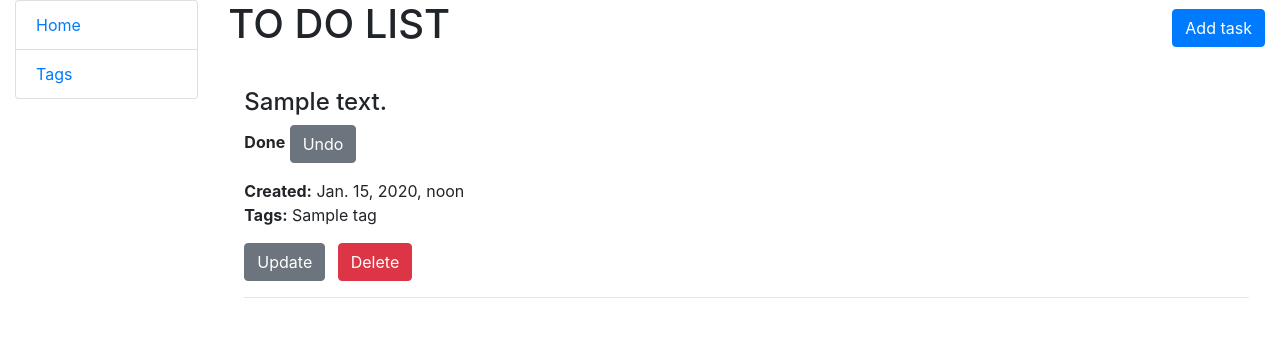
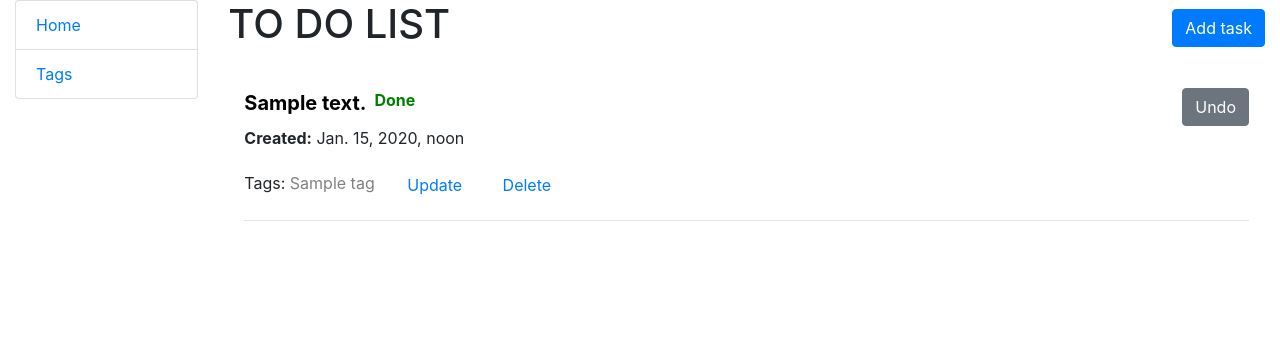
Before and after one commit to halyna-baklanova/todolist, a Django app: page / in a window 1280 px wide. Shown: the top 337 px of the page. Run offline with Django 5.2, Linux system fonts and the light colour scheme; tables that the repository leaves empty hold one stand-in row (values such as "Sample post").

Commit message:
fix css style for project

```diff
--- /dev/null
+++ b/static/styles.css
@@ -0,0 +1,29 @@
+.task-tags {
+    display: inline-block;
+}
+
+.tag-name {
+    color: gray;  /* Сірий колір для тексту тегів */
+    margin-right: 5px;  /* Додаємо відступ між тегами */
+}
+
+.btn {
+    display: inline-block;  /* Це дозволяє кнопкам бути на одному рядку */
+    margin-left: 10px;  /* Додаємо відступ між кнопками */
+}
+
+.bold-red-text {
+    color: red;       /* Червоний колір */
+    font-weight: bold; /* Жирний шрифт */
+}
+
+.bold-green-text {
+    color: green;       /* Червоний колір */
+    font-weight: bold; /* Жирний шрифт */
+}
+
+.bold-black-text {
+    color: black;       /* Червоний колір */
+    font-weight: bolder; /* Жирний шрифт */
+    font-size: 20px;
+}
--- a/templates/base.html
+++ b/templates/base.html
@@ -1,3 +1,6 @@
+{% load static %}
+
+
 <!DOCTYPE html>
 <html lang="en">
 
@@ -5,6 +8,7 @@
   {% block title %}<title>To do list</title>{% endblock %}
   <meta charset="utf-8">
   <meta name="viewport" content="width=device-width, initial-scale=1">
+  <link rel="stylesheet" href="{% static 'styles.css' %}">
   <link rel="stylesheet" href="https://cdn.jsdelivr.net/npm/bootstrap@4.6.2/dist/css/bootstrap.min.css"
         integrity="sha384-xOolHFLEh07PJGoPkLv1IbcEPTNtaed2xpHsD9ESMhqIYd0nLMwNLD69Npy4HI+N" crossorigin="anonymous">
 
--- a/templates/todolist/index.html
+++ b/templates/todolist/index.html
@@ -11,35 +11,39 @@
 
   <div class="task-list">
     {% for task in task_list %}
+
       <div class="task-item mb-4 p-3 rounded">
-        <h4>{{ task }}</h4>
-        <p>
+        <div class="d-flex justify-content-between">
+    <span class="bold-black-text mr-2">{{ task }}</span>
     {% if task.done %}
-            <strong>Done</strong>
-            <a href="{% url 'todolist:task-done' pk=task.id %}" class="btn btn-secondary link-to-page mr-2">
+        <span class="bold-green-text">Done</span>
+        <a href="{% url 'todolist:task-done' pk=task.id %}" class="btn btn-secondary link-to-page ml-auto">
             Undo
         </a>
     {% else %}
-            Not done
-            <a href="{% url 'todolist:task-done' pk=task.id %}" class="btn btn-secondary link-to-page mr-2">
+        <span class="bold-red-text">Not Done</span>
+        <a href="{% url 'todolist:task-done' pk=task.id %}" class="btn btn-success link-to-page ml-auto">
             Complete
         </a>
     {% endif %}
+</div>
 
-        </p>
+
         <p>
           <strong>Created:</strong> {{ task.datetime }}<br>
-          <strong>Tags:</strong>  {% for tag in task.tags.all %}
-          {{ tag.name }}
+
+        <div class="task-actions">
+
+          <div class="task-tags">
+            Tags:
+            {% for tag in task.tags.all %}
+              <span class="tag-name">{{ tag.name }}</span>
             {% endfor %}
-        </p>
-        <div class="task-actions">
-          <a href="{% url 'todolist:task-update' pk=task.id %}" class="btn btn-secondary link-to-page mr-2">
-            Update
-          </a>
-          <a href="{% url 'todolist:task-delete' pk=task.id %}" class="btn btn-danger link-to-page">
-            Delete
-          </a>
+          </div>
+
+          <a href="{% url 'todolist:task-update' pk=task.id %}" class="btn btn-link">Update</a>
+          <a href="{% url 'todolist:task-delete' pk=task.id %}" class="btn btn-link">Delete</a>
+
         </div>
         <hr>
       </div>
@@ -47,4 +51,5 @@
       <p>No tasks available.</p>
     {% endfor %}
   </div>
+
 {% endblock %}
--- a/to_do_list/settings.py
+++ b/to_do_list/settings.py
@@ -118,6 +118,10 @@ USE_TZ = True
 # Static files (CSS, JavaScript, Images)
 # https://docs.djangoproject.com/en/5.1/howto/static-files/
 
+STATICFILES_DIRS = [
+	BASE_DIR / "static",
+]
+
 STATIC_URL = "static/"
 
 # Default primary key field type
--- a/to_do_list/urls.py
+++ b/to_do_list/urls.py
@@ -16,6 +16,8 @@ Including another URLconf
 """
 
 from django.urls import path, include
+from django.conf import settings
+from django.conf.urls.static import static
 
 urlpatterns = [
     path(
@@ -23,4 +25,4 @@ urlpatterns = [
             "todolist.urls",
             namespace="todolist", )
     ),
-]
+] + static(settings.STATIC_URL, document_root=settings.STATIC_ROOT)
```
Lines whose indentation alone changed are shown as unchanged.
